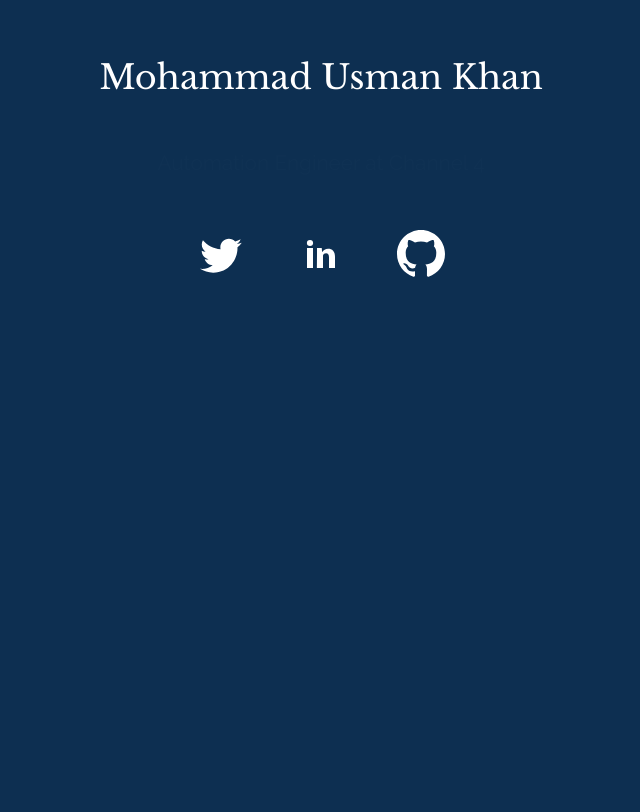
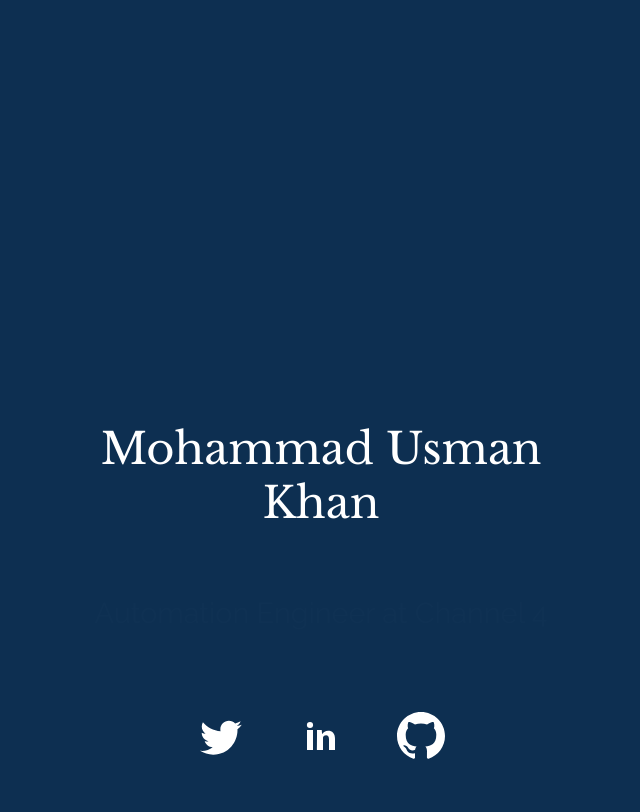
Before and after one commit to mohammeduk/personal_website, a plain HTML site: page html/index.html in a window 768 px wide. Shown: the part 207-1019 px from the top of the page, without its empty margins (63-703 px from the left). Before the commit the page ends 800 px from the top, so only its background shows below. Drawn offline with nearby package versions, Linux system fonts and the light colour scheme.

Commit message:
Media queries

```diff
--- a/html/master.css
+++ b/html/master.css
@@ -91,3 +91,27 @@ h2 {
   width: 50%;
   filter: invert(100%);
 }
+
+
+@media screen and (max-width: 64em) and (min-width: 42em) {
+  h1 {
+    font-size: 2.7rem;
+  }
+
+  h2 {
+    font-size: 1.8rem;
+  }
+
+  #center-div {
+    margin-top: 600px;
+  }
+
+  .name {
+    padding-top: 0;
+  }
+
+  .about {
+    padding-top: 50px;
+    padding-bottom: 60px;
+  }
+}
```
